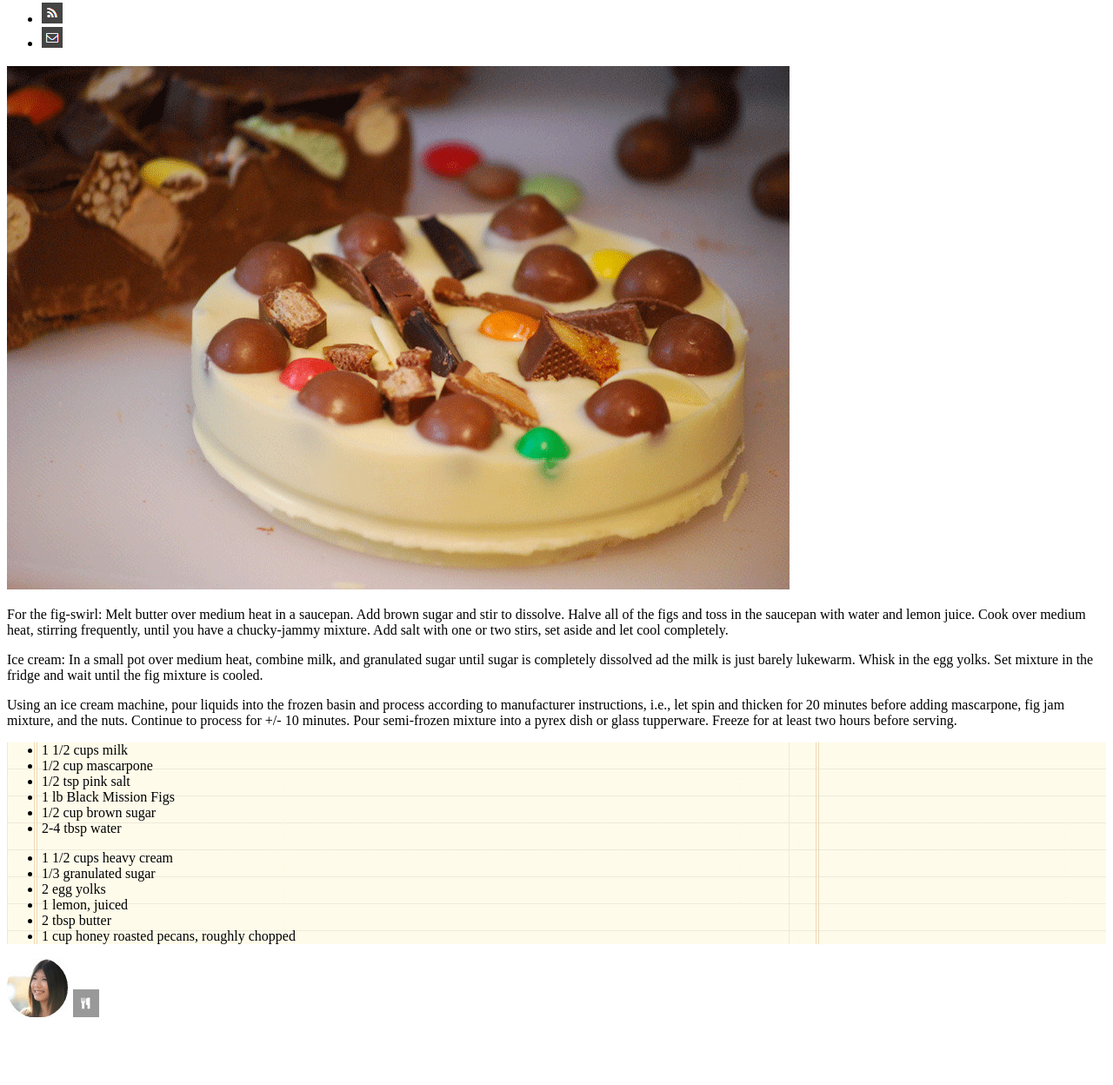
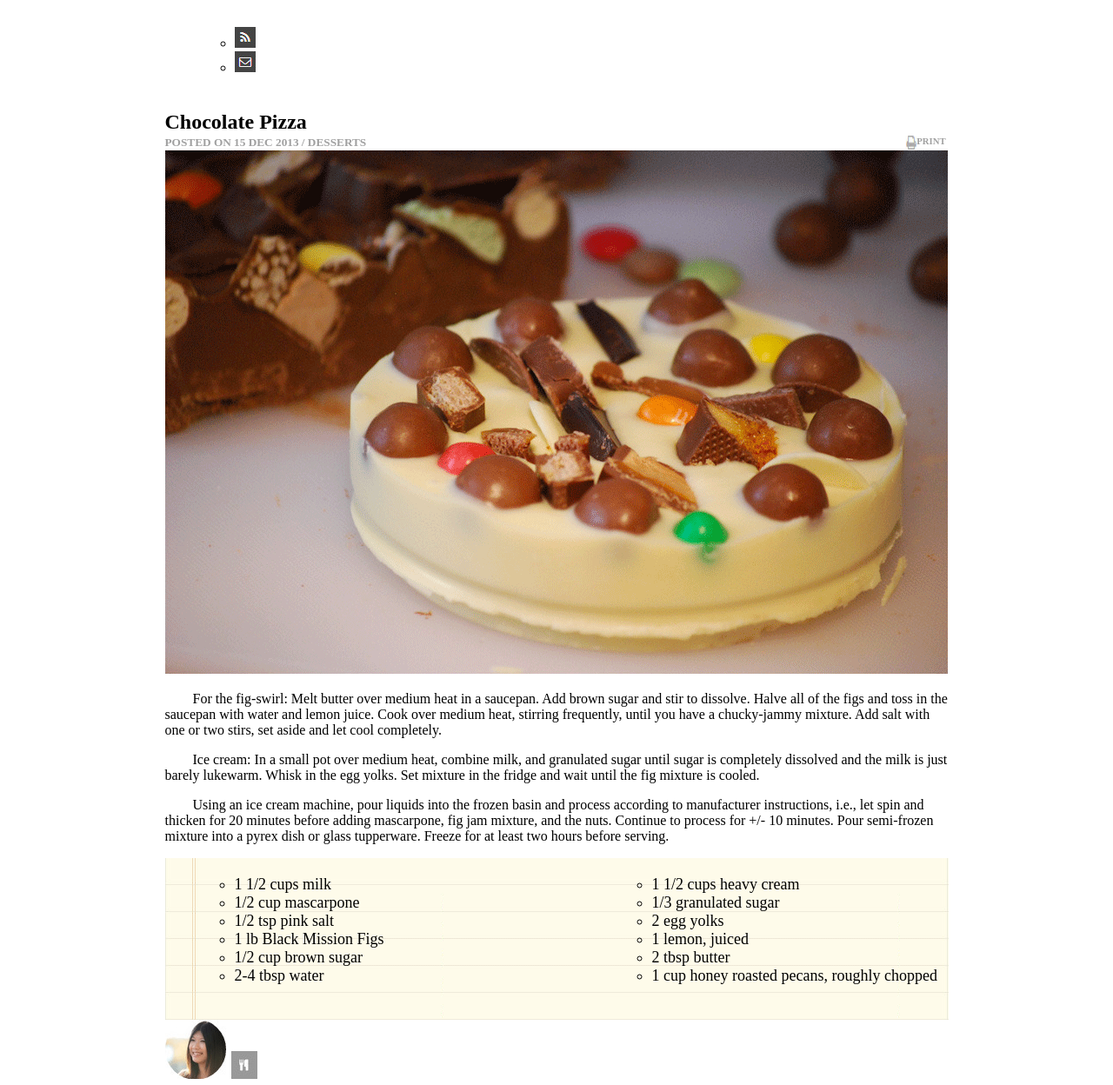
Before and after one commit to willnickerson/chocolate-pizza, a plain HTML site: page index.html in a window 1280 px wide. Shown: the part 254-1502 px from the top of the page at 87% size. Before the commit the page ends 1436 px from the top, so only its background shows below. Drawn offline with Linux system fonts and the light colour scheme.

Commit message:
fiddled fonts headings list items

```diff
--- a/index.html
+++ b/index.html
@@ -3,6 +3,7 @@
   <head>
     <title>Chocolate Pizza Recipe</title>
     <link rel="stylesheet" href="style.css">
+    <link href="https://fonts.googleapis.com/css?family=Yellowtail" rel="stylesheet">
   </head>
   <body>
     <main>
@@ -22,17 +23,22 @@
         </ul>
       </header>
       <div class="instructions">
+        <h2>Chocolate Pizza</h2>
+        <section class="top_line">
+          <h5>POSTED ON 15 DEC 2013 / DESSERTS</h5>
+          <img src="img/print-icon.png" alt=""/><h6>PRINT</h6>
+        </section>
         <img src="img/choco-pizza.png" alt="" />
 
         <section>
           <p>For the fig-swirl: Melt butter over medium heat in a saucepan. Add brown sugar and stir to dissolve. Halve all of the figs and toss in the saucepan with water and lemon juice. Cook over medium heat, stirring frequently, until you have a chucky-jammy mixture. Add salt with one or two stirs, set aside and let cool completely.</p>
-          <p>Ice cream: In a small pot over medium heat, combine milk, and granulated sugar until sugar is completely dissolved ad the milk is just barely lukewarm. Whisk in the egg yolks. Set mixture in the fridge and wait until the fig mixture is cooled.</p>
+          <p>Ice cream: In a small pot over medium heat, combine milk, and granulated sugar until sugar is completely dissolved and the milk is just barely lukewarm. Whisk in the egg yolks. Set mixture in the fridge and wait until the fig mixture is cooled.</p>
           <p>Using an ice cream machine, pour liquids into the frozen basin and process according to manufacturer instructions, i.e., let spin and thicken for 20 minutes before adding mascarpone, fig jam mixture, and the nuts. Continue to process for +/- 10 minutes. Pour semi-frozen mixture into a pyrex dish or glass tupperware. Freeze for at least two hours before serving.</p>
         </section>
       </div>
 
       <div class="ingredients">
-        <section>
+        <section class="ingredient_lists">
           <ul>
             <li>1 1/2 cups milk</li>
             <li>1/2 cup mascarpone</li>
--- a/style.css
+++ b/style.css
@@ -1,4 +1,46 @@
+
+
+main {
+  width: 901px;
+  margin: 0 auto;
+}
+
+h2 {
+    margin: 0;
+}
+
+.top_line {
+  width: 100%;
+  margin: 0;
+  display: inline-flex;
+  color: rgb( 160, 160, 160);
+}
+
+h5 {
+  float: left;
+  margin: 0px 620px 0px 0px;
+}
+
+h6 {
+  float:right;
+  margin: 0;
+}
+
+p {
+  text-indent: 2em;
+}
+
 .ingredients {
   background-image: url("img/list-bg.png");
+}
 
+.ingredient_lists {
+  display: inline-flex;
+  font-size: 18px;
 }
+
+ul {
+  width: 400px;
+  margin: 20px 0px 40px 40px;
+  list-style-type: circle;
+}
```
